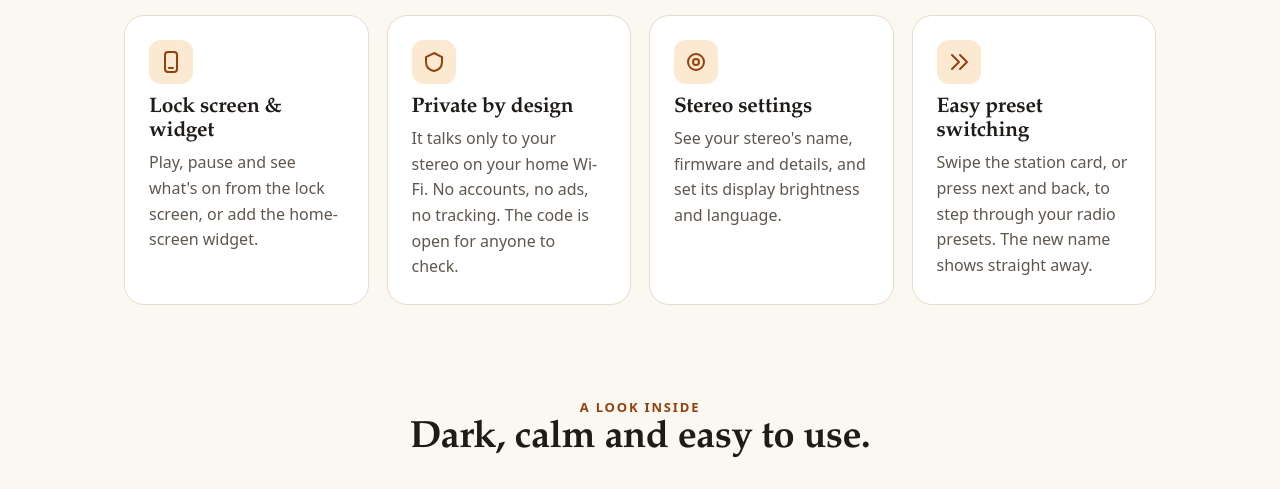
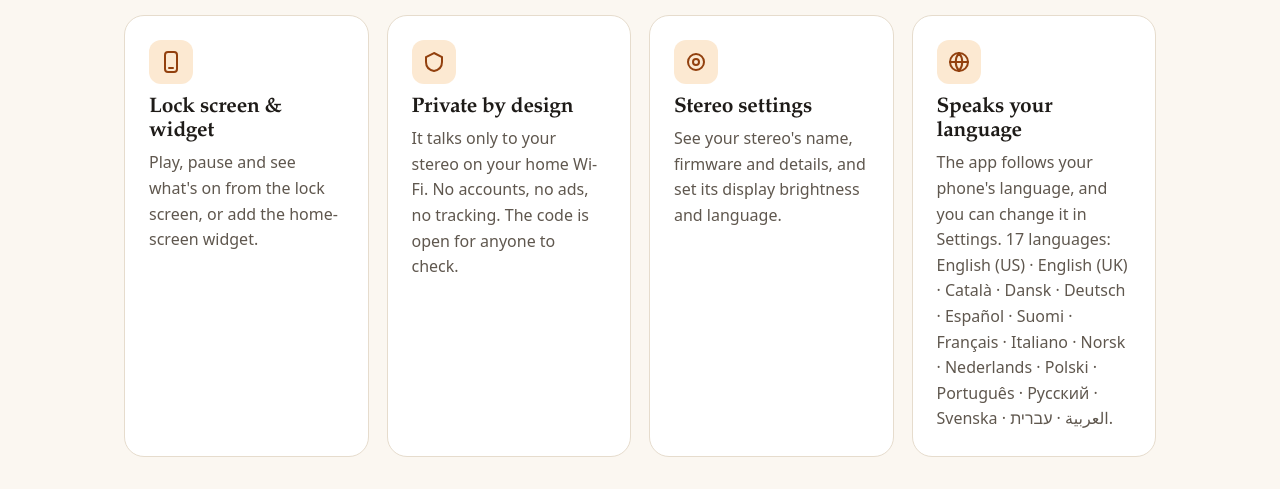
Before and after one commit to EyalPrice/CambridgeConnectLegacy, a plain HTML site: page docs/index.html in a window 1280 px wide. Shown: the part 1673-2162 px from the top of the page. Drawn offline with Linux system fonts and the light colour scheme.

Commit message:
Website and README: list the 17 languages (replaces the preset-switching box)
Co-Authored-By: Claude Opus 5.5 <noreply@anthropic.com>
Claude-Session: https://claude.ai/code/session_01SzvnwcUQWiAH4hvT4v1D63

```diff
--- a/docs/index.html
+++ b/docs/index.html
@@ -254,8 +254,8 @@
           <h3>Private by design</h3><p>It talks only to your stereo on your home Wi-Fi. No accounts, no ads, no tracking. The code is open for anyone to check.</p></div>
         <div class="card"><div class="ico"><svg viewBox="0 0 24 24" fill="none" stroke="currentColor" stroke-width="2" stroke-linecap="round" aria-hidden="true"><circle cx="12" cy="12" r="3"/><circle cx="12" cy="12" r="8"/></svg></div>
           <h3>Stereo settings</h3><p>See your stereo's name, firmware and details, and set its display brightness and language.</p></div>
-        <div class="card"><div class="ico"><svg viewBox="0 0 24 24" fill="none" stroke="currentColor" stroke-width="2" stroke-linecap="round" stroke-linejoin="round" aria-hidden="true"><path d="M5 5l7 7-7 7M13 5l7 7-7 7"/></svg></div>
-          <h3>Easy preset switching</h3><p>Swipe the station card, or press next and back, to step through your radio presets. The new name shows straight away.</p></div>
+        <div class="card"><div class="ico"><svg viewBox="0 0 24 24" fill="none" stroke="currentColor" stroke-width="2" stroke-linecap="round" stroke-linejoin="round" aria-hidden="true"><circle cx="12" cy="12" r="9"/><path d="M3 12h18M12 3a14 14 0 0 1 0 18M12 3a14 14 0 0 0 0 18"/></svg></div>
+          <h3>Speaks your language</h3><p>The app follows your phone's language, and you can change it in Settings. 17 languages: <span lang="en-US">English (US)</span> · <span lang="en-GB">English (UK)</span> · <span lang="ca">Català</span> · <span lang="da">Dansk</span> · <span lang="de">Deutsch</span> · <span lang="es">Español</span> · <span lang="fi">Suomi</span> · <span lang="fr">Français</span> · <span lang="it">Italiano</span> · <span lang="nb">Norsk</span> · <span lang="nl">Nederlands</span> · <span lang="pl">Polski</span> · <span lang="pt-PT">Português</span> · <span lang="ru">Русский</span> · <span lang="sv">Svenska</span> · <span lang="he" dir="rtl">עברית</span> · <span lang="ar" dir="rtl">العربية</span>.</p></div>
       </div>
     </div>
   </section>
```
Also changed, not shown: 1 other file.
